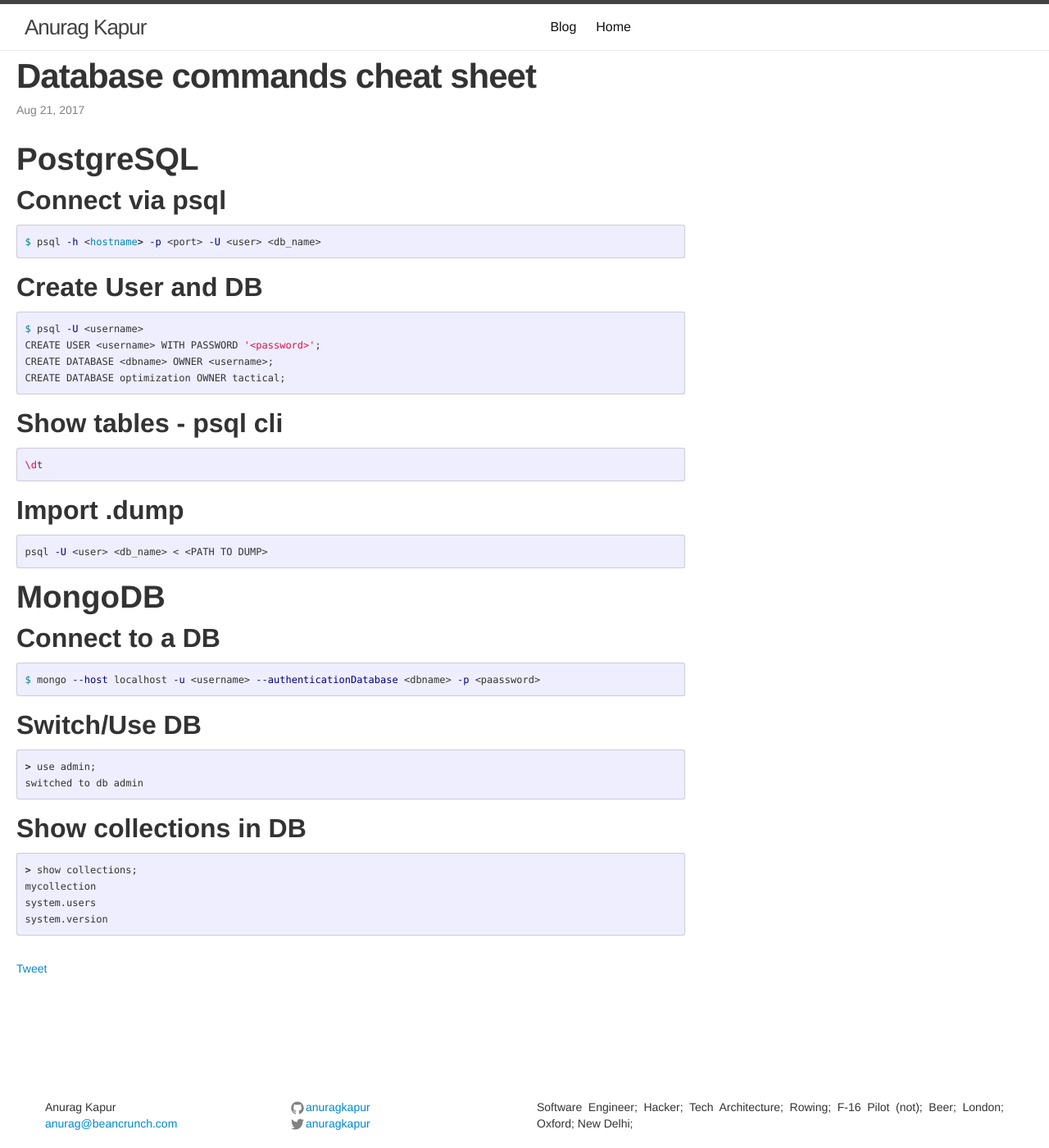
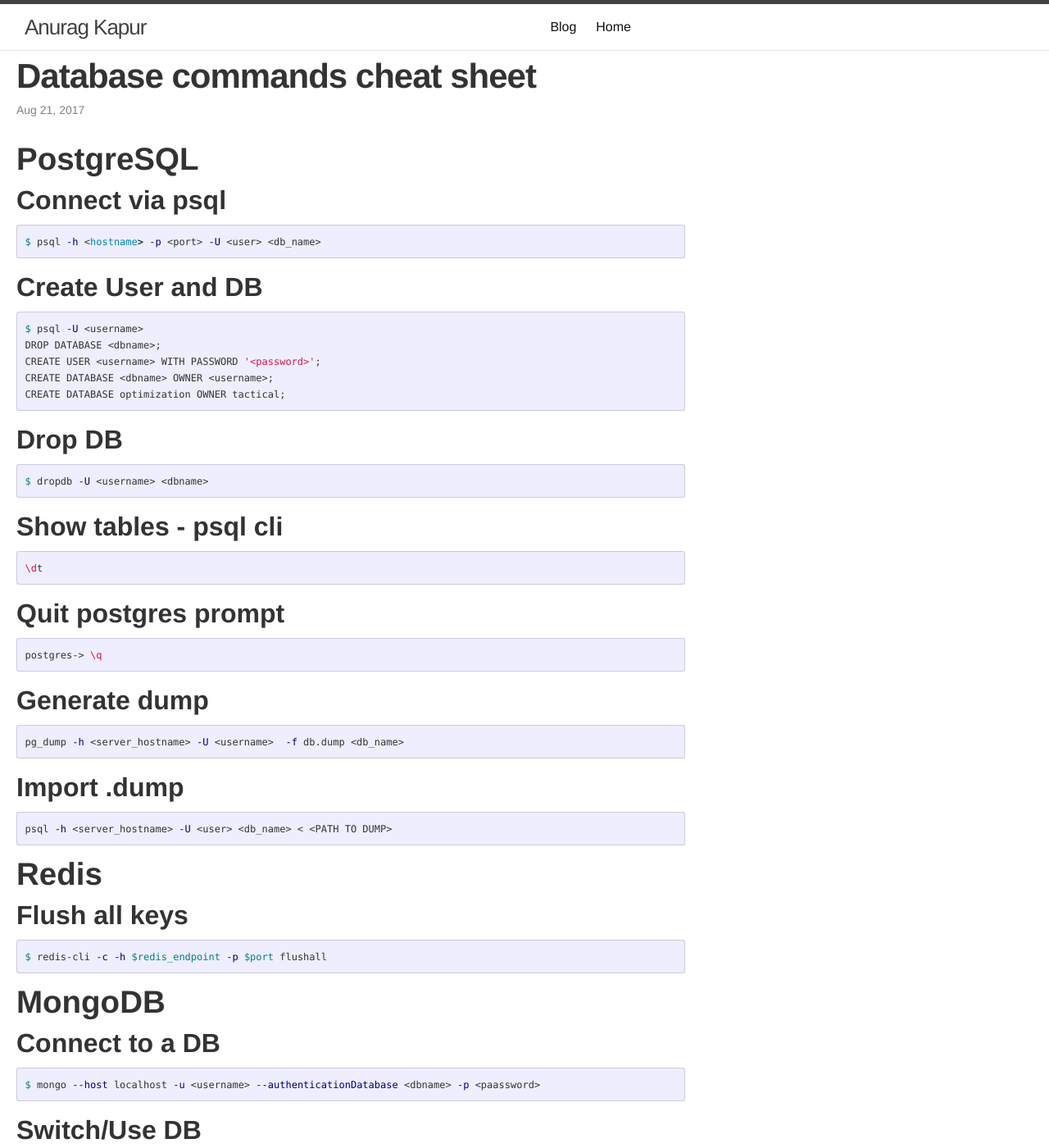
Before and after one commit to anuragkapur/anuragkapur.github.io, a Jekyll site: the page built from blog/cheat-sheets/_posts/2017-08-21-db-cheat-sheet.md, in a window 1280 px wide and 1400 px high. Shown: the whole window at 82% size. Built offline with Jekyll 4.4.1, drawn with Linux system fonts in a browser that asks for light colours; comment, search, counter and statistics services are not loaded.

Commit message:
More Postgres command

````diff
--- a/blog/cheat-sheets/_posts/2017-08-21-db-cheat-sheet.md
+++ b/blog/cheat-sheets/_posts/2017-08-21-db-cheat-sheet.md
@@ -16,9 +16,15 @@
 ## Create User and DB
 ```bash
 $ psql -U <username>
+DROP DATABASE <dbname>;
 CREATE USER <username> WITH PASSWORD '<password>';
 CREATE DATABASE <dbname> OWNER <username>;
 CREATE DATABASE optimization OWNER tactical;
+```
+
+## Drop DB
+```bash
+$ dropdb -U <username> <dbname>
 ```
 
 ## Show tables - psql cli
@@ -26,9 +32,26 @@
 \dt
 ```
 
+## Quit postgres prompt
+```bash
+postgres-> \q
+```
+
+## Generate dump
+```bash
+pg_dump -h <server_hostname> -U <username>  -f db.dump <db_name>
+```
+
 ## Import .dump
 ```bash
-psql -U <user> <db_name> < <PATH TO DUMP>
+psql -h <server_hostname> -U <user> <db_name> < <PATH TO DUMP>
+```
+
+# Redis
+
+## Flush all keys
+```bash
+$ redis-cli -c -h $redis_endpoint -p $port flushall
 ```
 
 # MongoDB
````
